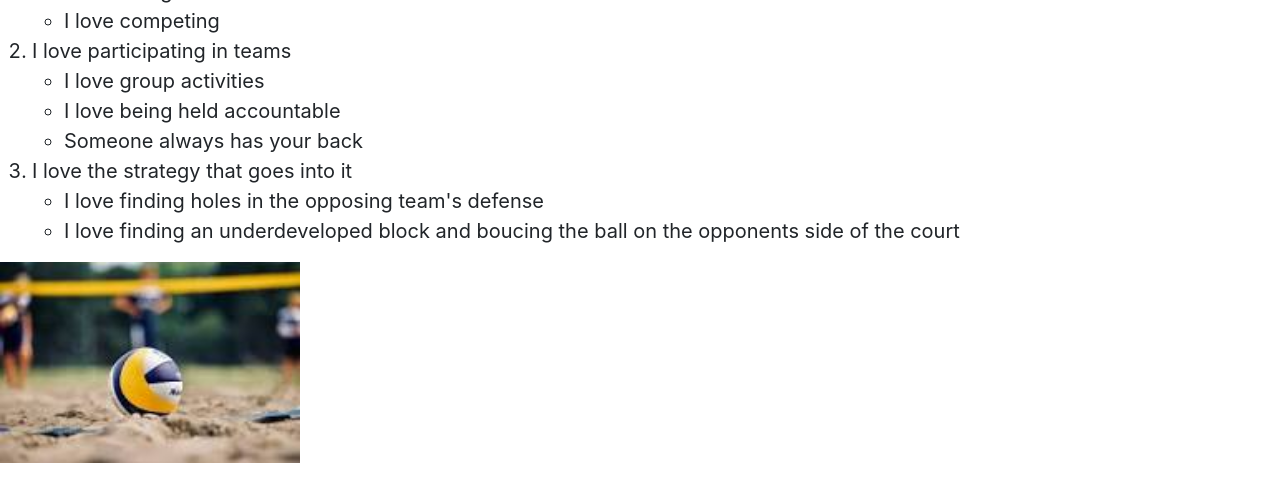
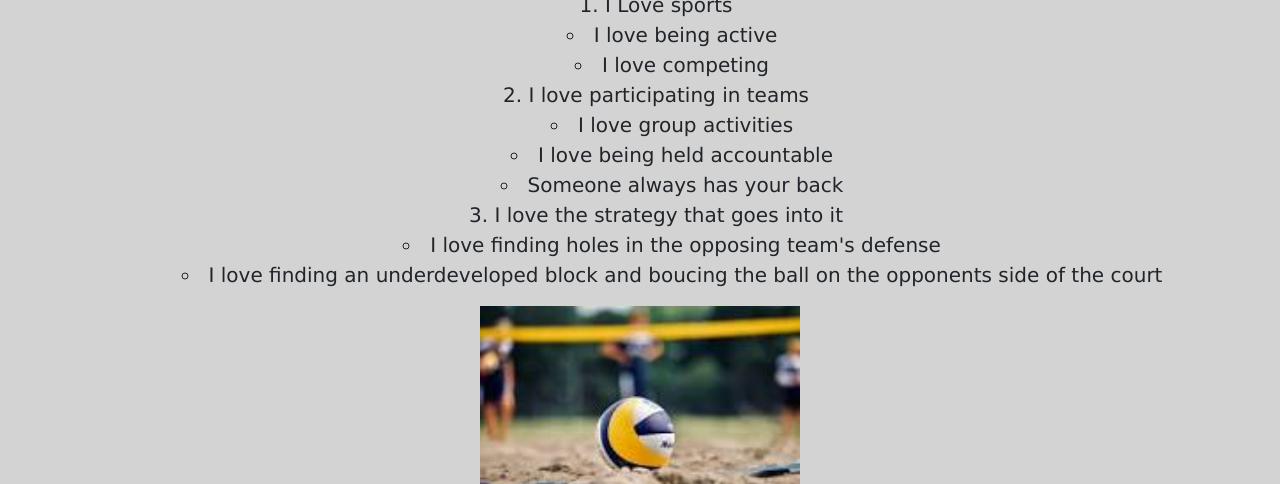
Before and after one commit to dallanclarke132/IS201Final, a plain HTML site: page scratch.html in a window 1280 px wide. Shown: the part 186-670 px from the top of the page. Drawn offline with Linux system fonts and the light colour scheme; the site is published under a folder, as on GitHub Pages, so addresses that start at the root find nothing.

Commit message:
Add files via upload

```diff
--- a/scratch.html
+++ b/scratch.html
@@ -6,7 +6,7 @@
     <meta name="viewport" content="width=device-width, initial-scale=1.0">
     <title>From Scratch Page</title>
     <link href="css/styles.css" rel="stylesheet" />
-    <link rel="stylesheet" type ="text/css" href="/css/scratchstyles.css"/>
+    <link rel="stylesheet" type ="text/css" href="./css/scratchstyles.css"/>
 
 </head>
 <body class="common">
```
